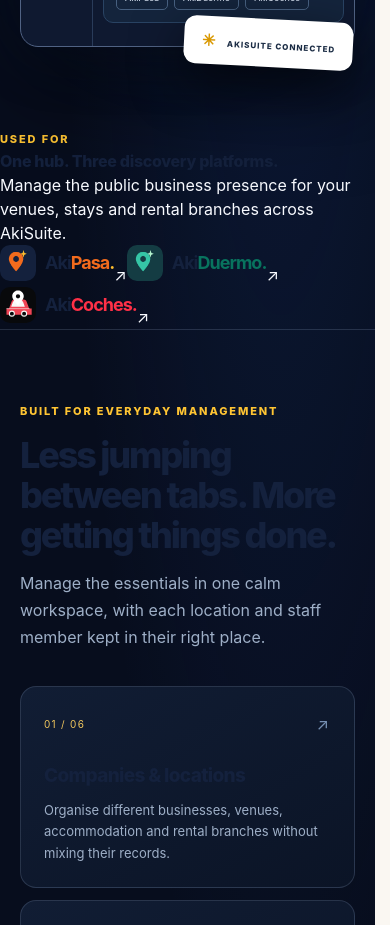
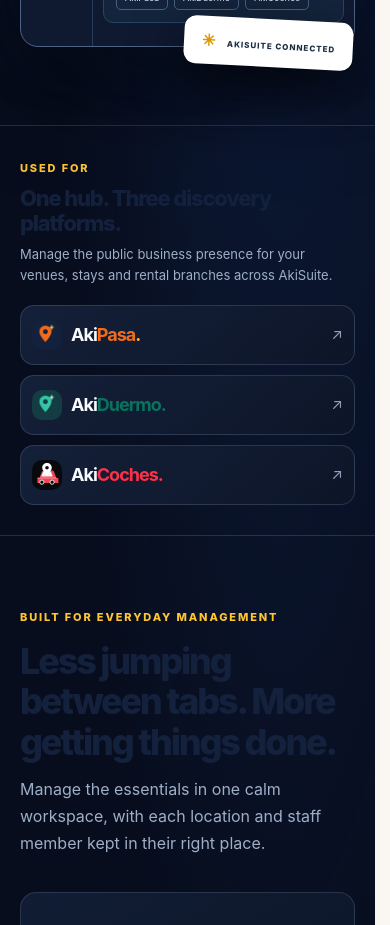
Before and after one commit to elguiriashing/akihq, a Next.js app: page / in a window 390 px wide. Shown: the part 980-1905 px from the top of the page. Built offline with nearby package versions, Linux system fonts and the light colour scheme; no server answers.

Commit message:
style(hq): compact responsive product-logo strip with native suite colours

```diff
--- a/src/app/landing.css
+++ b/src/app/landing.css
@@ -542,6 +542,71 @@
 .hq-footer a {
   color: #b4c7e6;
 }
+.hq-used-for {
+  max-width: 1280px;
+  margin: 0 auto;
+  padding: 26px clamp(20px, 4vw, 54px) 36px;
+  border-top: 1px solid var(--hq-line);
+  display: grid;
+  grid-template-columns: minmax(245px, 0.92fr) minmax(0, 1.5fr);
+  align-items: center;
+  gap: 30px;
+}
+.hq-used-for-copy h2 {
+  margin: 8px 0 8px;
+  font-size: clamp(22px, 2.3vw, 29px);
+  letter-spacing: -0.055em;
+  line-height: 1.15;
+}
+.hq-used-for-copy p {
+  margin: 0;
+  font-size: 13px;
+  color: var(--hq-soft);
+  line-height: 1.6;
+  max-width: 400px;
+}
+.hq-used-for-logos {
+  display: grid;
+  grid-template-columns: repeat(3, minmax(0, 1fr));
+  gap: 10px;
+}
+.hq-used-for-product {
+  --ink: #f8faff;
+  min-height: 75px;
+  padding: 14px 11px;
+  border: 1px solid var(--hq-line);
+  border-radius: 14px;
+  display: flex;
+  align-items: center;
+  justify-content: space-between;
+  gap: 8px;
+  background: linear-gradient(140deg, #142039, #0d1528);
+  transition: border-color 0.2s, transform 0.2s;
+}
+.hq-used-for-product:hover {
+  transform: translateY(-2px);
+  border-color: #7284a6;
+}
+.hq-used-for-product > span:last-child {
+  font-size: 15px;
+  color: #8ea0bc;
+}
+.hq-used-for-product :is(img) {
+  width: 30px;
+  height: 30px;
+}
+.hq-used-for-pasa:hover { border-color: #f26b1d; }
+.hq-used-for-duermo:hover { border-color: #6be1c8; }
+.hq-used-for-coches:hover { border-color: #ff3047; }
+@media (max-width: 970px) {
+  .hq-used-for { grid-template-columns: 1fr; }
+}
+@media (max-width: 620px) {
+  .hq-used-for { padding-top: 28px; padding-bottom: 30px; gap: 19px; }
+  .hq-used-for-logos { grid-template-columns: 1fr; }
+  .hq-used-for-product { min-height: 60px; }
+}
+
 @media (max-width: 970px) {
   .hq-hero {
     grid-template-columns: 1fr;
```
